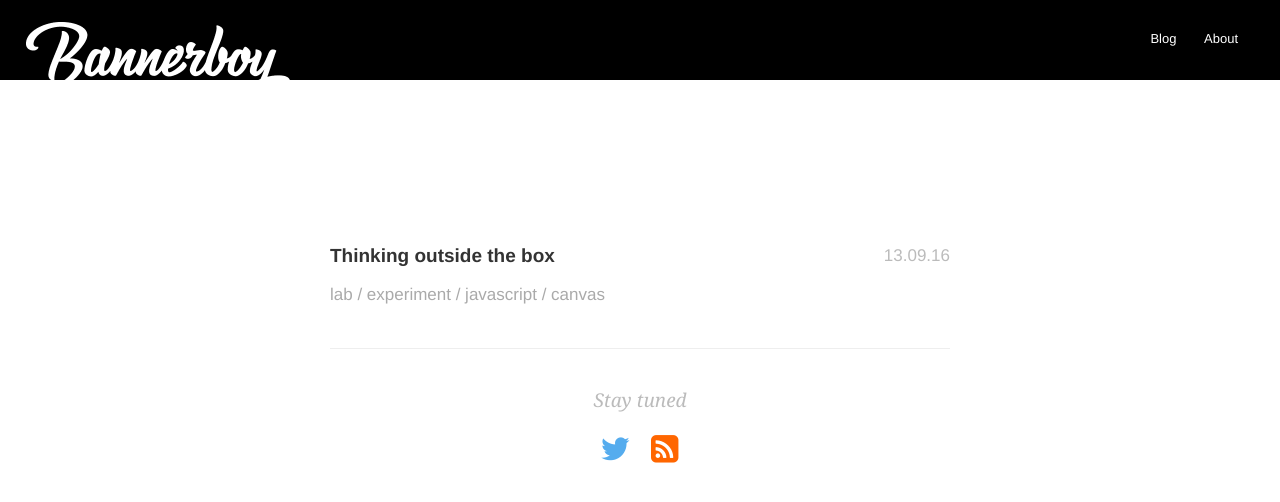
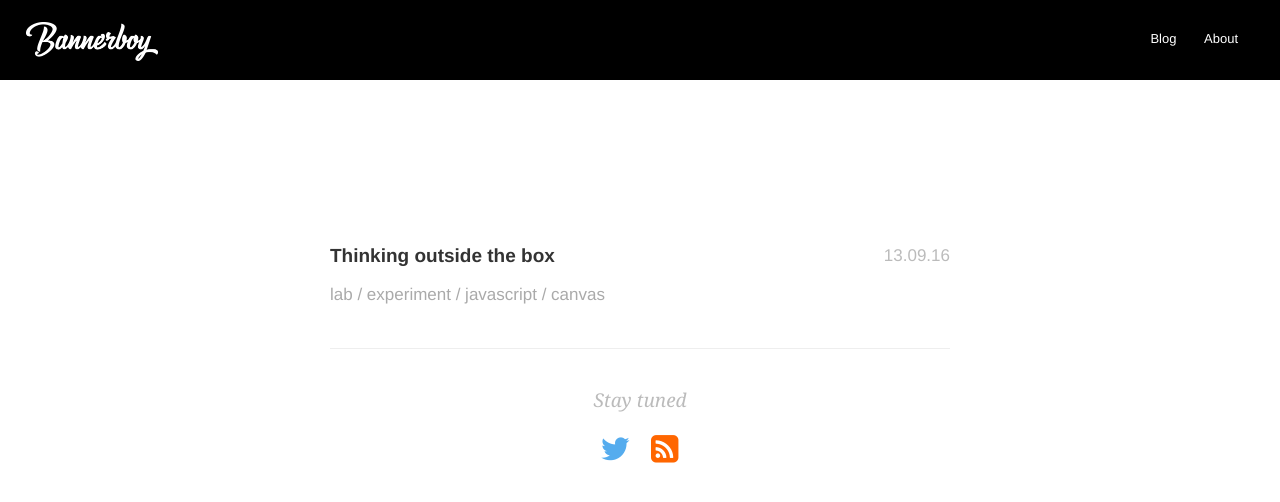
Before and after one commit to Bannerboy/bannerboy.github.io, a Jekyll site: the page built from index.html, in a window 1280 px wide. Shown: the top 502 px of the page. Built offline with Jekyll 4.4.1, drawn with Linux system fonts in a browser that asks for light colours; the list of posts is cut into pages by our own code.

Commit message:
Update logo dimension

```diff
--- a/_includes/navigation.html
+++ b/_includes/navigation.html
@@ -1,6 +1,6 @@
 <nav class="main-nav">
     <a id="logo" href="https://bannerboy.com">
-        <img src="/assets/images/bannerboy-logo.png" srcset="/assets/images/bannerboy-logo.png 1x, /assets/images/bannerboy-logo@2x.png 2x" alt="Bannerboy Logo"/>
+        <img src="/assets/images/bannerboy-logo.png" srcset="/assets/images/bannerboy-logo.png 1x, /assets/images/bannerboy-logo@2x.png 2x" width="132px" height="39px" alt="Bannerboy Logo"/>
     </a>
     {% if page.url != "/index.html" %}
         <a href="{{ site.baseurl }}">Blog </a>
```
